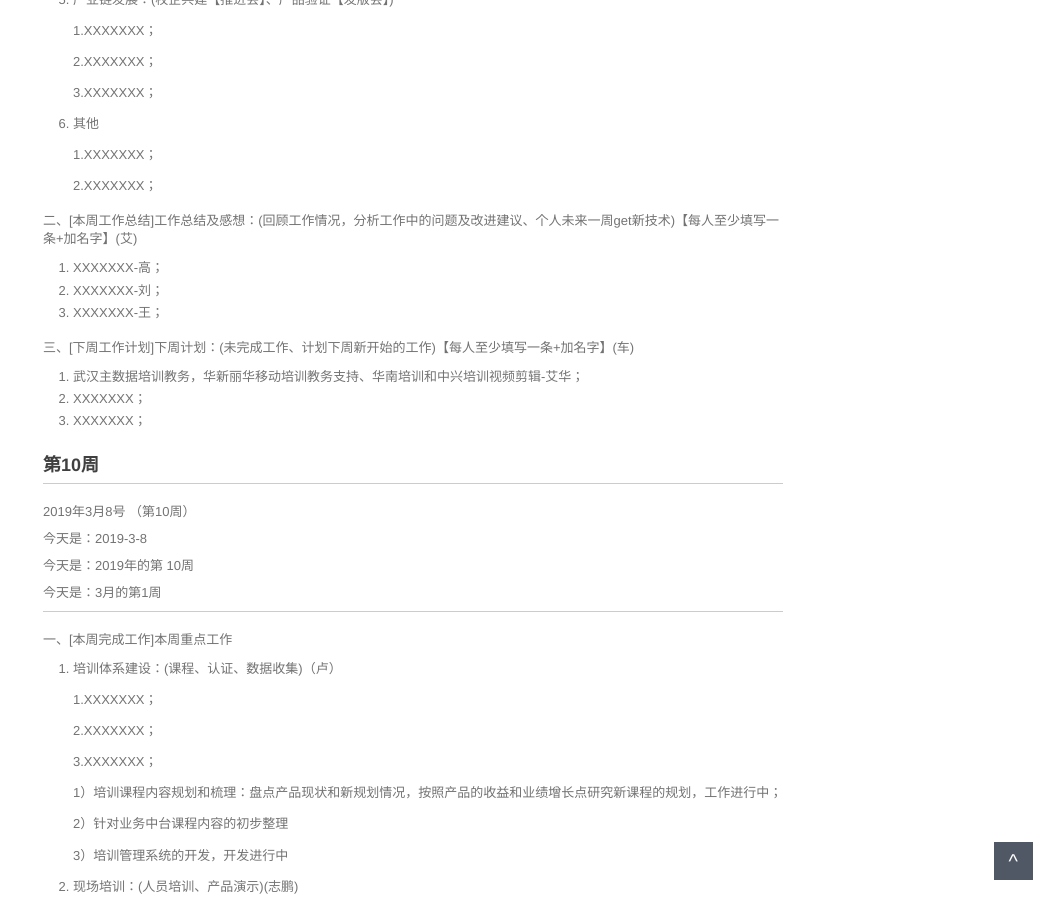
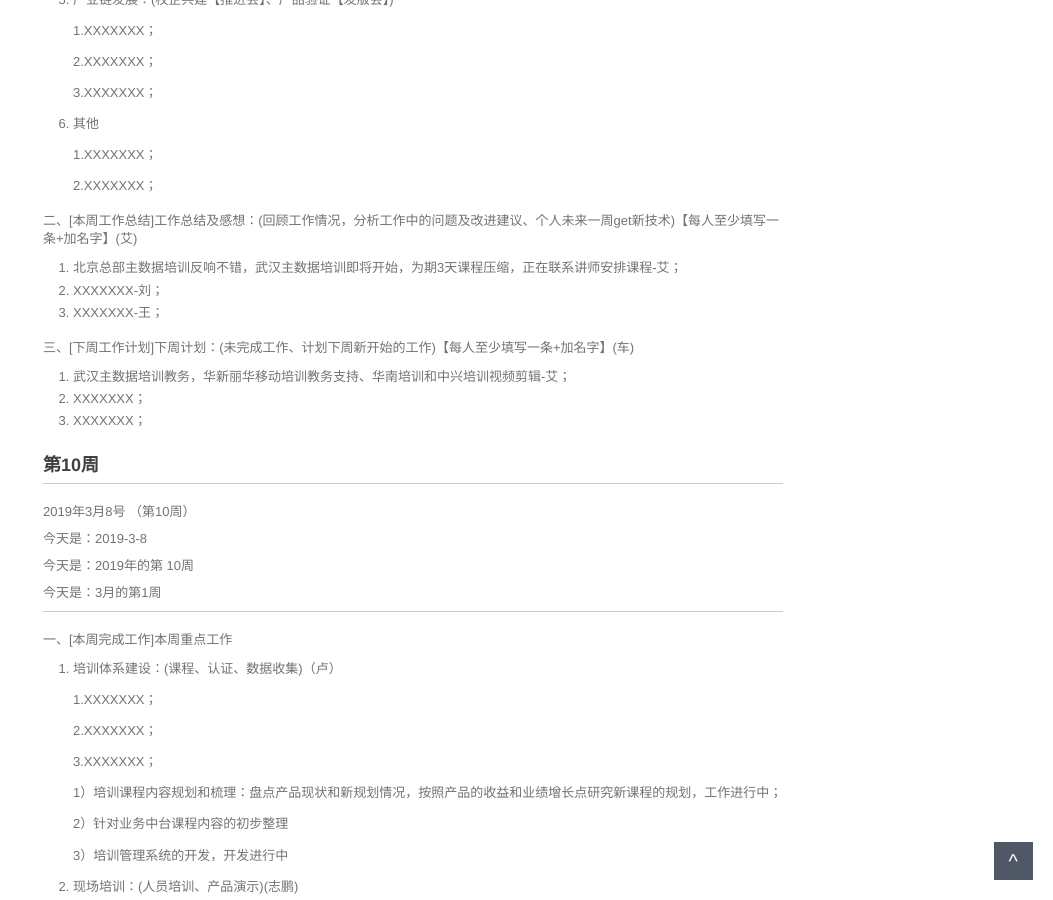
Before and after one commit to walllFlower/blog, a Jekyll site: the page built from _posts/2018-07-17-day_report_cxz.md, in a window 1280 px wide and 900 px high, scrolled down 1107 px. Shown: the whole window, without its empty margins (227-1280 px from the left). Built offline with Jekyll 4.4.1, drawn with Linux system fonts in a browser that asks for light colours; comment, search, counter and statistics services are not loaded.

Commit message:
Update 2018-07-17-day_report_cxz.md

```diff
--- a/_posts/2018-07-17-day_report_cxz.md
+++ b/_posts/2018-07-17-day_report_cxz.md
@@ -75,13 +75,13 @@ categories: 技术运营工作周报
 
 二、[本周工作总结]工作总结及感想：(回顾工作情况，分析工作中的问题及改进建议、个人未来一周get新技术)【每人至少填写一条+加名字】(艾)
 
-1. XXXXXXX-高；
+1. 北京总部主数据培训反响不错，武汉主数据培训即将开始，为期3天课程压缩，正在联系讲师安排课程-艾；
 2. XXXXXXX-刘；
 3. XXXXXXX-王；
 
 三、[下周工作计划]下周计划：(未完成工作、计划下周新开始的工作)【每人至少填写一条+加名字】(车)
 
-1. 武汉主数据培训教务，华新丽华移动培训教务支持、华南培训和中兴培训视频剪辑-艾华；
+1. 武汉主数据培训教务，华新丽华移动培训教务支持、华南培训和中兴培训视频剪辑-艾；
 2. XXXXXXX；
 3. XXXXXXX；
 
```
